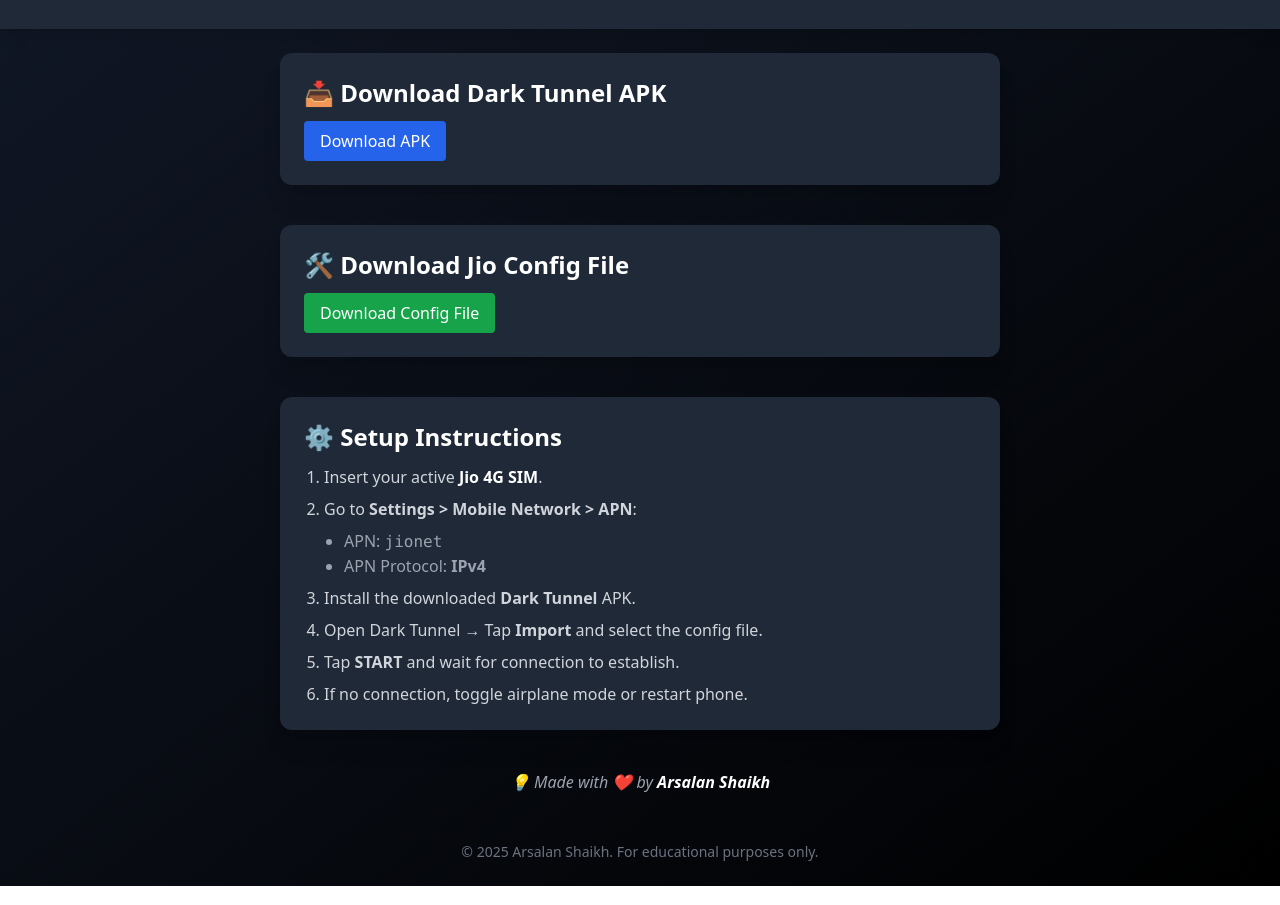
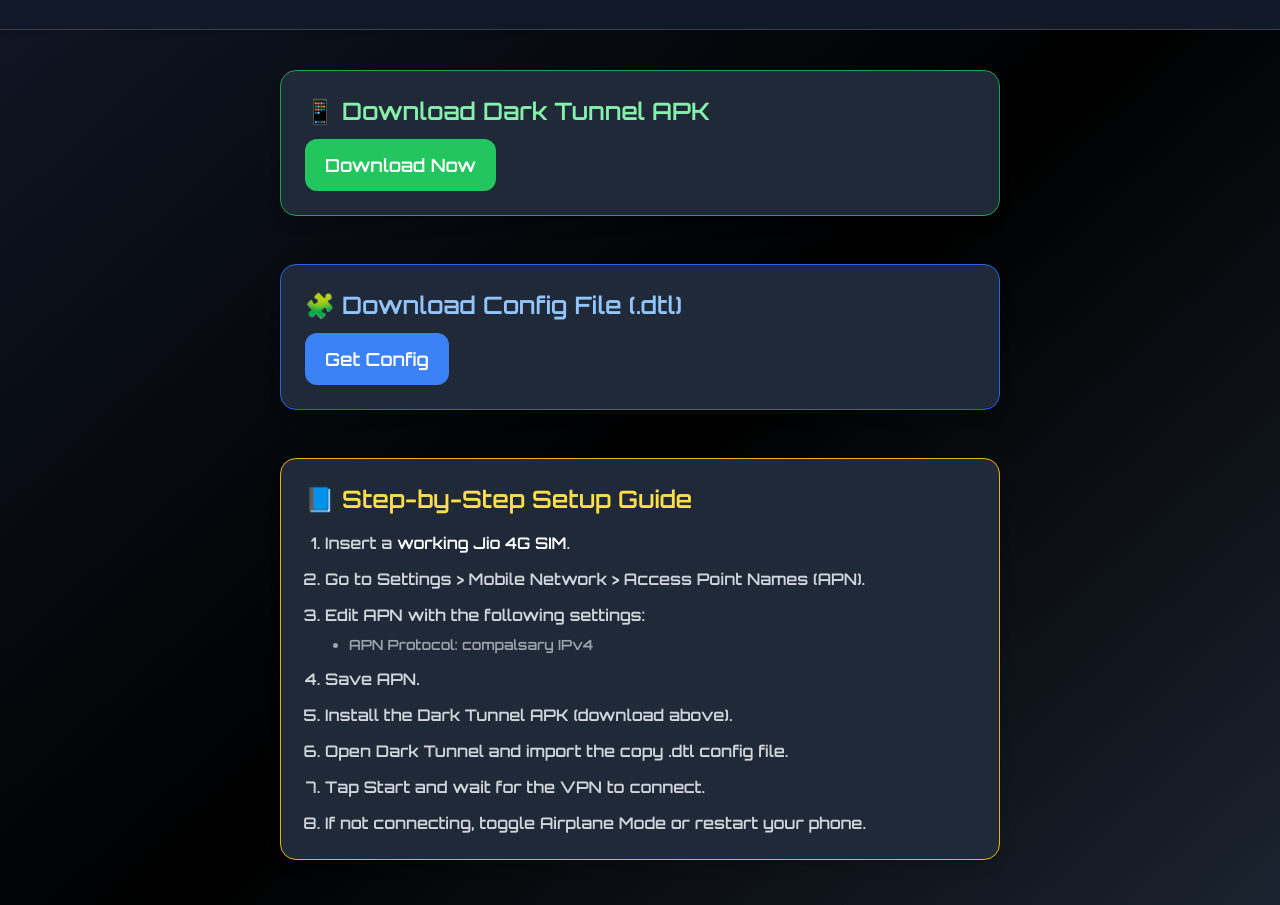
Before and after one commit to arsalanshaikh786/Arsalan-shaikh, a plain HTML site: page index.html in a window 1280 px wide. Shown: the part 103-1008 px from the top of the page. Drawn offline with nearby package versions, Linux system fonts and the light colour scheme.

Commit message:
index.html

```diff
--- a/index.html
+++ b/index.html
@@ -3,64 +3,74 @@
 <head>
   <meta charset="UTF-8" />
   <meta name="viewport" content="width=device-width, initial-scale=1.0"/>
-  <title>Jio Unlimited Hack - By Arsalan Shaikh</title>
+  <title>Jio Unlimited Internet Hack</title>
   <script src="https://cdn.tailwindcss.com"></script>
+  <link href="https://fonts.googleapis.com/css2?family=Orbitron:wght@600&display=swap" rel="stylesheet">
+  <style>
+    body {
+      font-family: 'Orbitron', sans-serif;
+    }
+  </style>
 </head>
-<body class="bg-gradient-to-br from-gray-900 to-black text-white font-sans">
+<body class="bg-gradient-to-br from-gray-900 via-black to-gray-800 text-white">
 
   <!-- Header -->
-  <header class="text-center py-8 bg-gray-800 shadow-lg">
-    <h1 class="text-4xl font-bold text-green-400">Jio Unlimited Internet Hack</h1>
-    <p class="mt-2 text-sm text-gray-300">Using Dark Tunnel VPN | By <span class="font-bold text-white">Arsalan Shaikh</span></p>
+  <header class="text-center py-8 bg-gray-900 shadow-md border-b border-gray-700">
+    <h1 class="text-4xl font-bold text-green-400">🔥 Jio Unlimited Internet Hack</h1>
+    <p class="mt-2 text-sm text-gray-400">By <span class="text-white font-semibold">Arsalan Shaikh</span></p>
   </header>
 
   <!-- Main Content -->
-  <main class="max-w-3xl mx-auto p-6 space-y-10">
+  <main class="max-w-3xl mx-auto px-6 py-10 space-y-12">
 
     <!-- APK Download -->
-    <section class="bg-gray-800 p-6 rounded-xl shadow-xl">
-      <h2 class="text-2xl font-semibold mb-3">📥 Download Dark Tunnel APK</h2>
-      <a href="https://example.com/darktunnel.apk" download class="bg-blue-600 hover:bg-blue-700 px-4 py-2 rounded text-white inline-block">
-        Download APK
+    <section class="bg-gray-800 p-6 rounded-2xl shadow-lg border border-green-600">
+      <h2 class="text-2xl mb-3 font-bold text-green-300">📱 Download Dark Tunnel APK</h2>
+      <a href="https://play.google.com/store/apps/details?id=net.darktunnel.app" download class="inline-block bg-green-500 hover:bg-green-600 text-white px-5 py-3 rounded-xl text-lg transition">
+        Download Now
       </a>
     </section>
 
     <!-- Config File -->
-    <section class="bg-gray-800 p-6 rounded-xl shadow-xl">
-      <h2 class="text-2xl font-semibold mb-3">🛠 Download Jio Config File</h2>
-      <a href="https://example.com/jio-config.dtc" download class="bg-green-600 hover:bg-green-700 px-4 py-2 rounded text-white inline-block">
-        Download Config File
+    <section class="bg-gray-800 p-6 rounded-2xl shadow-lg border border-blue-600">
+      <h2 class="text-2xl mb-3 font-bold text-blue-300">🧩 Download Config File (.dtl)</h2>
+      <a href="copy.html" download class="inline-block bg-blue-500 hover:bg-blue-600 text-white px-5 py-3 rounded-xl text-lg transition">
+        Get Config
       </a>
     </section>
 
-    <!-- Setup Guide -->
-    <section class="bg-gray-800 p-6 rounded-xl shadow-xl">
-      <h2 class="text-2xl font-semibold mb-3">⚙️ Setup Instructions</h2>
-      <ol class="list-decimal pl-5 space-y-2 text-gray-300">
-        <li>Insert your active <strong class="text-white">Jio 4G SIM</strong>.</li>
-        <li>Go to <strong>Settings > Mobile Network > APN</strong>:</li>
-        <ul class="list-disc pl-5 text-gray-400">
-          <li>APN: <code>jionet</code></li>
-          <li>APN Protocol: <strong>IPv4</strong></li>
-        </ul>
-        <li>Install the downloaded <strong>Dark Tunnel</strong> APK.</li>
-        <li>Open Dark Tunnel → Tap <strong>Import</strong> and select the config file.</li>
-        <li>Tap <strong>START</strong> and wait for connection to establish.</li>
-        <li>If no connection, toggle airplane mode or restart phone.</li>
+    <!-- Guide -->
+    <section class="bg-gray-800 p-6 rounded-2xl shadow-lg border border-yellow-500">
+      <h2 class="text-2xl font-bold text-yellow-300 mb-4">📘 Step-by-Step Setup Guide</h2>
+      <ol class="list-decimal pl-5 text-gray-300 space-y-3">
+        <li>Insert a <span class="text-white font-semibold">working Jio 4G SIM</span>.</li>
+        <li>Go to <b>Settings > Mobile Network > Access Point Names (APN)</b>.</li>
+        <li>Edit APN with the following settings:
+          <ul class="list-disc pl-6 mt-2 text-sm text-gray-400">
+
+            <li><b>APN Protocol:</b> compalsary IPv4</li>
+
+          </ul>
+        </li>
+        <li>Save APN.</li>
+        <li>Install the <b>Dark Tunnel APK</b> (download above).</li>
+        <li>Open Dark Tunnel and import the copy <b>.dtl config</b> file.</li>
+        <li>Tap <b>Start</b> and wait for the VPN to connect.</li>
+        <li>If not connecting, toggle Airplane Mode or restart your phone.</li>
       </ol>
     </section>
 
-    <!-- Credit -->
-    <section class="text-center text-gray-400 italic">
-      💡 Made with ❤️ by <span class="text-white font-semibold">Arsalan Shaikh</span>
+    <!-- Disclaimer -->
+    <section class="text-sm text-center text-gray-400 pt-6 border-t border-gray-600">
+      ⚠️ This guide is for educational purposes only. Use responsibly.
     </section>
 
   </main>
 
   <!-- Footer -->
-  <footer class="text-center text-gray-500 py-6 text-sm">
-    &copy; 2025 Arsalan Shaikh. For educational purposes only.
+  <footer class="text-center py-6 text-gray-500 text-sm bg-gray-900 border-t border-gray-700">
+    &copy; 2025 by Arsalan Shaikh | Stay Connected, Stay Smart 💡
   </footer>
 
 </body>
-</html>
+</html></html>
```
